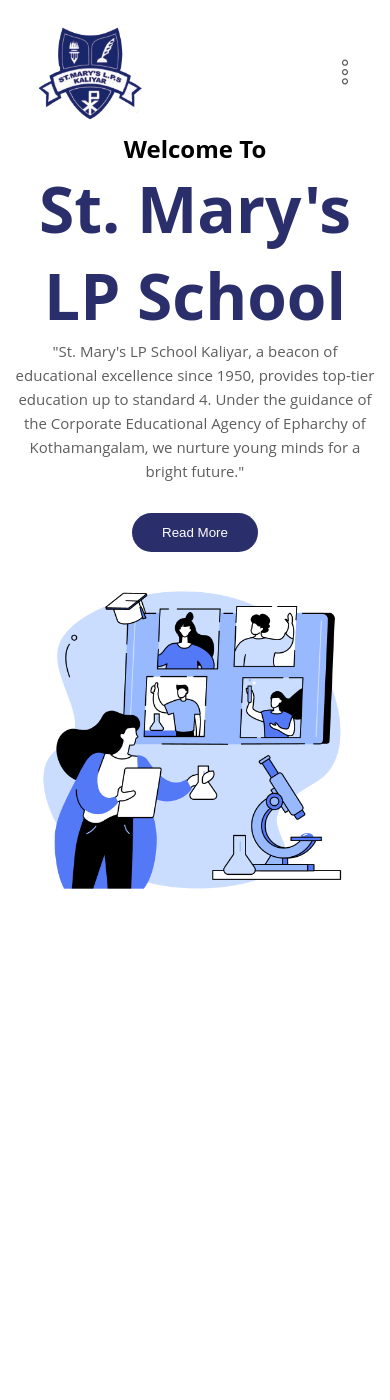
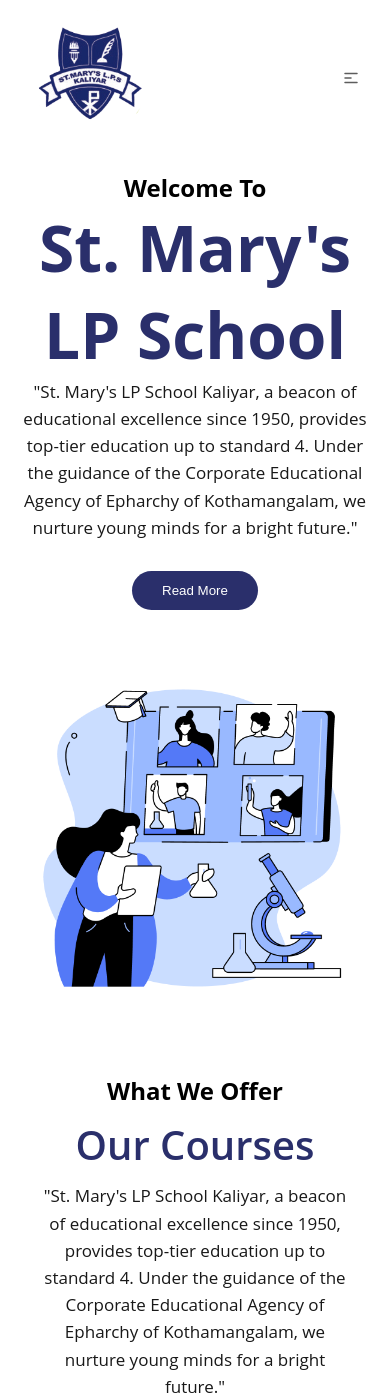
Before and after one commit to Amalekh-Biju/SM-LPS, a React (Create React App) app: page / in a window 390 px wide. Before the commit the page ends 896 px from the top, so only its background shows below. Built offline with nearby package versions, Linux system fonts and the light colour scheme; a web font is replaced by a local one.

Commit message:
Populating Content

```diff
--- a/src/components/header/Header.jsx
+++ b/src/components/header/Header.jsx
@@ -2,17 +2,19 @@ import React from 'react'
 import './header.css'
 import LOGO from '../../assets/images/Logo.png'
 import { Link } from 'react-router-dom'
-import { CiMenuKebab } from 'react-icons/ci'
+import { HiOutlineMenuAlt1 } from 'react-icons/hi'
 import { PiEyeClosedBold } from 'react-icons/pi'
 
 const showSidebar = () => {
   const sidebar = document.querySelector('.sidebar')
   sidebar.style.display = 'flex';
+  sidebar.style.opacity = '1';
 };
 
 const hideSidebar = () => {
   const sidebar = document.querySelector('.sidebar')
   sidebar.style.display = 'none';
+  sidebar.style.opacity = '0';
 };
 
 const Header = () => {
@@ -21,14 +23,14 @@ const Header = () => {
       <div class="landing-page">
         <header>
           <div class="container">
-            <a href="/" class="logo"><img src={LOGO} alt="logo"/></a>
+            <a href="/" class="logo"><img src={LOGO} alt="logo "/></a>
             <ul class="links">
               <li class="hide-on-mobile"><Link to="/">Home </Link></li>
               <li class="hide-on-mobile"><Link to="/about">About Us</Link></li>
               <li class="hide-on-mobile"><Link to="/testimonials">Testimonials</Link></li>
               <li class="hide-on-mobile"><Link to="/info">Info</Link></li>
               <li class="hide-on-mobile"><Link to="/admissions">Admissions</Link></li>
-              <li class="menu-btn" onClick={showSidebar}><Link to="#"><CiMenuKebab /></Link></li>
+              <li class="menu-btn" onClick={showSidebar}><Link to="#"><HiOutlineMenuAlt1 /></Link></li>
             </ul>
             <ul class="sidebar">
               <li onClick={hideSidebar}><Link to="#"><PiEyeClosedBold /> </Link></li>
--- a/src/components/header/header.css
+++ b/src/components/header/header.css
@@ -4,6 +4,7 @@
 }
 body {
   font-family: 'Open Sans', sans-serif;
+  height: 100%;
 }
 a {
   text-decoration: none;
@@ -25,17 +26,7 @@ ul {
   margin-right: auto;
 }
 /* Small */
-@media (min-width: 768px) {
-  .container {
-    width: 750px;
-  }
-}
-/* Medium */
-@media (min-width: 992px) {
-  .container {
-    width: 970px;
-  }
-}
+
 /* Large */
 @media (min-width: 1200px) {
   .container {
@@ -58,8 +49,10 @@ ul {
 
 .landing-page header .links {
   display: flex;
+  justify-content: space-evenly;
   align-items: center;
 }
+
 
 
 .landing-page header .links li a {
@@ -67,6 +60,8 @@ ul {
   color: #5d5d5d;
   cursor: pointer;
   transition: .3s;
+  font-size: large;
+  transition:  0.7s;
 }
 
 .landing-page header .links li:nth-child(5) a {
@@ -74,9 +69,15 @@ ul {
   padding: 10px 20px;
   color: #FFF;
   background-color: #2a2f6b;
+  transition: 0.5s;
 }
-.landing-page header .links li:not(:last-child):hover a {
+.landing-page header .links li:nth-child(5) a:hover {
+  padding: 14px 24px;
+}
+
+.landing-page header .links li:not(:nth-child(5)):hover a {
   color: #2a2f6b;
+  font-size: larger;
 }
 
 .logo img {
@@ -95,11 +96,12 @@ margin-bottom: 0%;
   z-index: 999;
   background-color: #ffffff8c;
   backdrop-filter: blur(5px);
-  box-shadow: -10px 0 10px rgba(0, 0, 0, 0.2);
+  box-shadow: -10px 0 10px rgba(0, 0, 0, 0.452);
   flex-direction: column;
   justify-content: flex-start;
   align-self: flex-start;
-  transition: all 0.3s ease-in-out;
+  transition:display 1s ;
+  opacity: 0;
 }
 
 .landing-page header .sidebar li  {
@@ -136,12 +138,12 @@ margin-bottom: 0%;
   background-color: #2a2f6b;
   width: fit-content;
 }
-.landing-page header .sidebar li:not(:last-child):hover a {
+.landing-page header .sidebar li:not(:nth-child(5)):hover a {
   color: #2a2f6b;
 }
 
 
-@media (max-width: 767px) {
+@media (max-width: 1000px) {
   .landing-page header {
     min-height: auto;
     display: initial;
@@ -165,7 +167,7 @@ margin-bottom: 0%;
   display: none;
 }
 
-@media (max-width: 767px) {
+@media (max-width: 1000px) {
   .logo img {
     max-width: 65%;
     margin-right: auto;
@@ -180,25 +182,3 @@ margin-bottom: 0%;
     justify-content: center;
   }
 }
-
-@media (max-width: 600px){
-  .landing-page header .sidebar {
-    display: none;
-    position: fixed;
-    top: 0;
-    right: 0;
-    height: 100%;
-    width: 100% ;
-    z-index: 999;
-    background-color: #ffffffa9;
-    backdrop-filter: blur(5px);
-    box-shadow: -10px 0 10px rgba(0, 0, 0, 0.2);
-    flex-direction: column;
-    align-items: flex-end;
-    justify-content: flex-start;
-    transition: all 0.3s ease-in-out;
-  }
-
-
-
-}
--- a/src/components/home/Home.jsx
+++ b/src/components/home/Home.jsx
@@ -23,6 +23,13 @@ const Home = () => {
             </div >
           </div>
         </div>
+        <div className="courses">
+              <h2>What We Offer</h2>
+              <h1>Our Courses</h1>
+              <p>"St. Mary's LP School Kaliyar, a beacon of educational excellence since 1950,
+                provides top-tier education up to standard 4. Under the guidance of the Corporate
+                Educational Agency of Epharchy of Kothamangalam, we nurture young minds for a bright future."</p>
+        </div>
     </div>
    </div>
   )
--- a/src/components/home/home.css
+++ b/src/components/home/home.css
@@ -28,31 +28,25 @@
     gap: 40px;
     min-height: calc(100vh - 80px);
   }
-  @media (max-width: 767px) {
-    .landing-page .content .container {
-      gap: 0;
-      min-height: calc(100vh - 101px);
-      justify-content: center;
-      flex-direction: column-reverse;
-    }
-  }
-  @media (max-width: 767px) {
+
+
+  @media (max-width: 1000px) {
     .landing-page .content .info {
       text-align: center;
       margin-bottom: 15px ;
       width: 100%;
     }
   }
-  .landing-page .content .info h1 {
+ h1 {
     color: #2a2f6b;
     font-size: 400%;
     font-weight: bolder;
   }
-  .landing-page .content .info p {
+ p {
     margin: 0;
     line-height: 1.6;
-    font-size: 15px;
-    color: #5d5d5d;
+    font-size: 17px;
+    color: #181818;
   }
   .landing-page .content .info button {
     border: 0;
@@ -70,13 +64,14 @@
   }
   /* End Landing Page */
 
-  @media (max-width: 800px) {
+  @media (max-width: 1000px) {
     .landing-page .content .container {
       flex-direction: column;
       align-items: center;
       justify-content: center;
       max-width: 100%;
       margin-left: auto;
+      margin-top: 10%;
     }
 
     .landing-page .content .container img {
@@ -85,3 +80,17 @@
       margin-left: 5%;
     }
   }
+
+.courses {
+  width: 80%;
+  padding-top: 100px;
+  margin: auto;
+  text-align: center;
+}
+
+.courses h1 {
+  font-size: 40px;
+  font-weight: 600;
+  color: #2a2f6b;
+  padding: 10px;
+}
```
